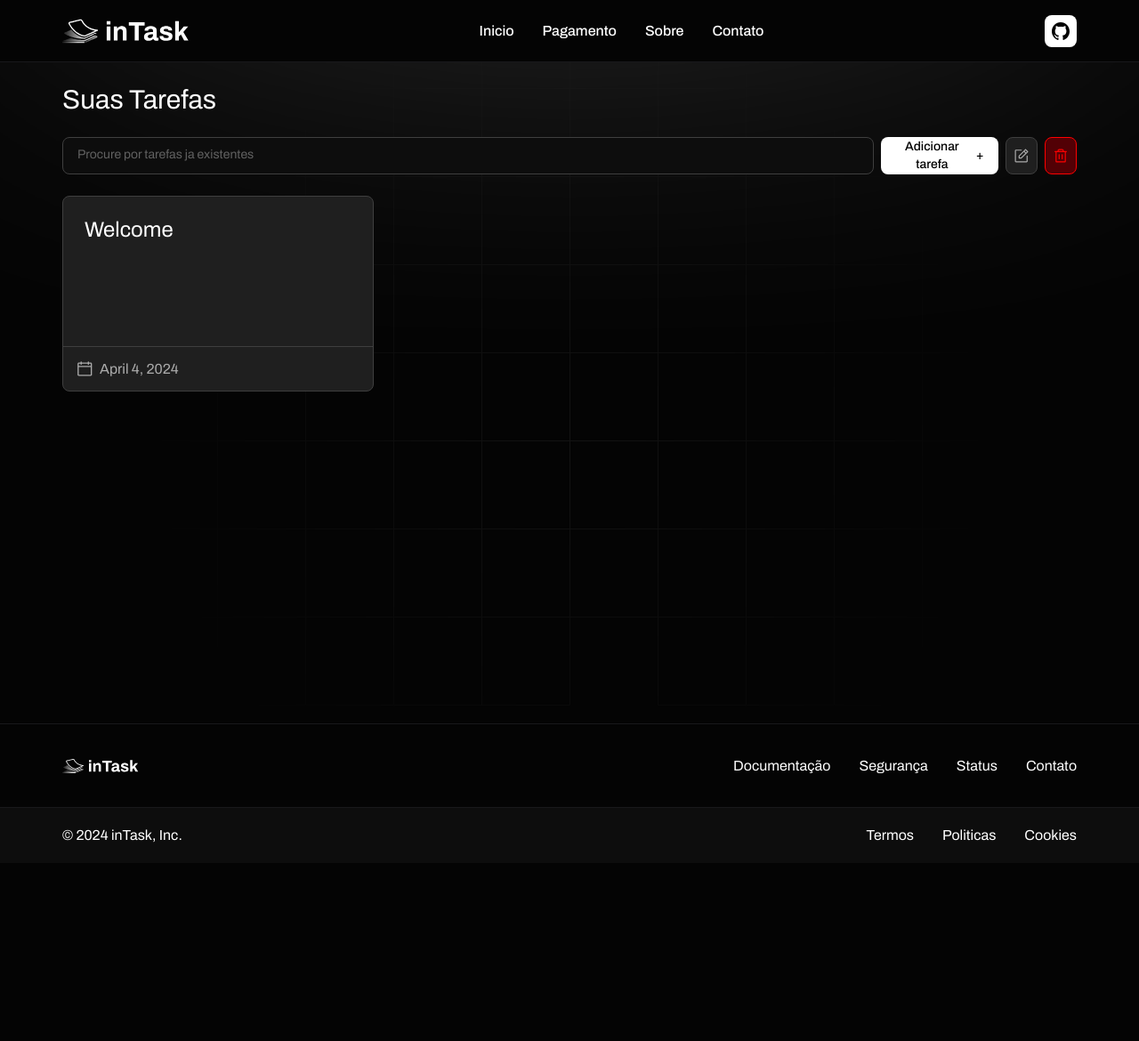
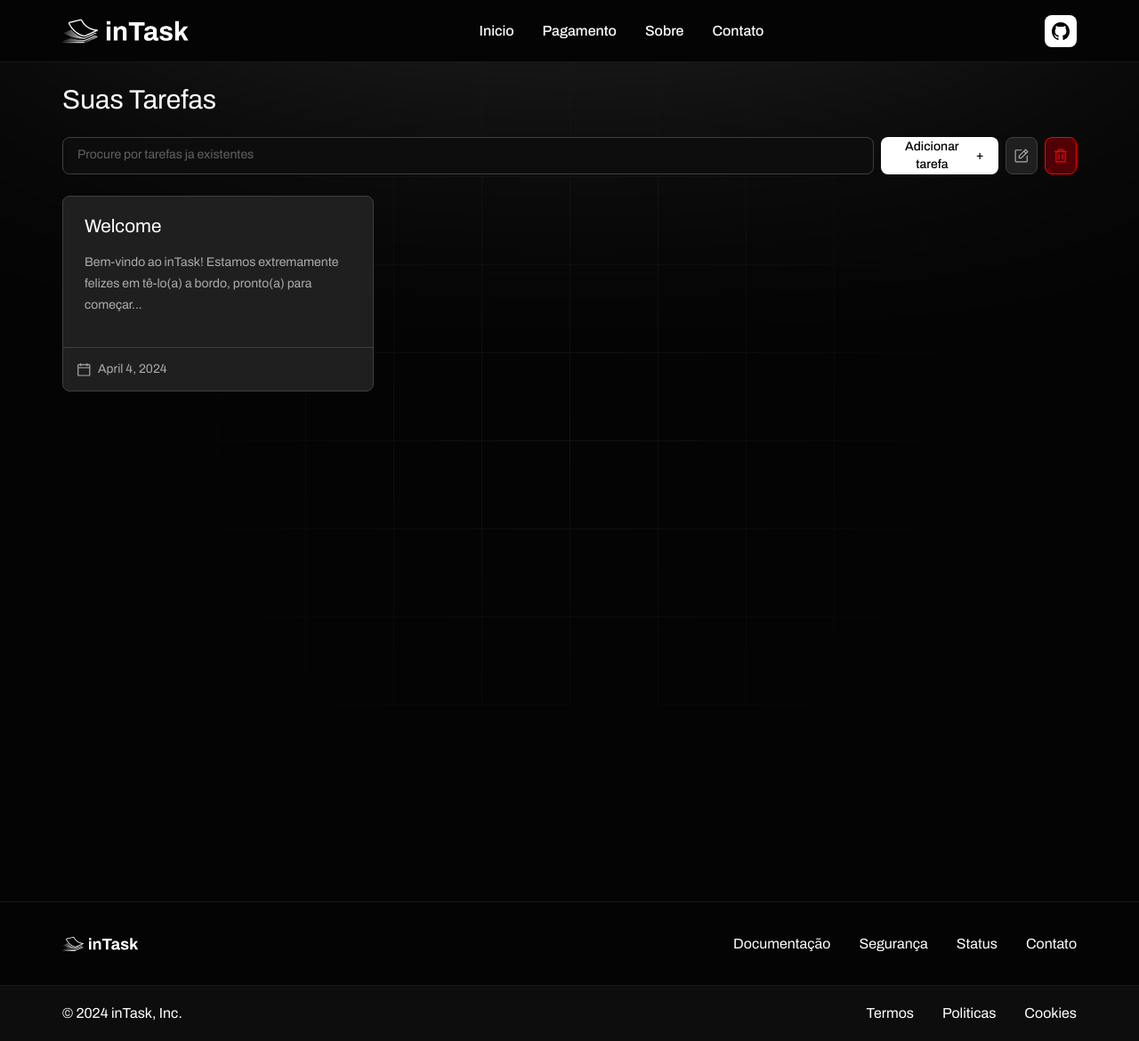
Before and after one commit to vnlopes/inTask, a PHP site: page /function/list.html in a window 1280 px wide. Shown: the whole page at 89% size. Before the commit the page ends 947 px from the top, so only its background shows below. Run offline with PHP 8.4, Linux system fonts and the light colour scheme; some libraries are stand-ins or nearby versions.

Commit message:
add more box

```diff
--- a/function/list.html
+++ b/function/list.html
@@ -12,7 +12,9 @@
       type="image/x-icon"
     />
   </head>
-  <body class="bg-[#040404] relative min-h-screen overflow-x-hidden flex items-center flex-col">
+  <body
+    class="bg-[#040404] relative min-h-screen overflow-x-hidden flex items-center flex-col"
+  >
     <img
       src="/resources/images/bg-grid-intask.svg"
       class="absolute select none z-[-1]"
@@ -57,15 +59,16 @@
         </nav>
       </header>
 
-      <main class="w-full min-h-[900px] flex justify-center">
+      <main class="w-full min-h-[900px] mb-[200px] flex justify-center">
         <section class="w-[1440px] flex flex-col gap-6 pt-6 h-full px-[70px]">
           <header class="w-full text-white text-3xl">Suas Tarefas</header>
           <header class="w-full text-white text-xl gap-2 flex">
-            <input placeholder="Procure por tarefas ja existentes"
+            <input
+              placeholder="Procure por tarefas ja existentes"
               class="max-w-[80%] w-full bg-[#0D0D0D] text-sm border border-solid border-[#3f3f3f] h-[42px] rounded-lg placeholder:text-sm placeholder:text-[#616161] pl-4 pb-1"
               type="text"
             />
-            <button
+            <button onclick="addTask()"
               class="bg-white p-2 rounded-lg text-black font-medium text-sm h-[42px] px-4 flex gap-2 items-center"
             >
               Adicionar tarefa <span>+</span>
@@ -73,23 +76,39 @@
             <button
               class="bg-[#1F1F1F] rounded-lg text-black font-medium justify-center border border-solid border-[#3F3F3F] text-sm w-[42px] h-[42px] flex gap-2 items-center"
             >
-              <img src="/resources/images/pen.svg" alt=""></span>
+              <img src="/resources/images/pen.svg" alt="" />
             </button>
             <button
               class="bg-[#520005] rounded-lg text-black font-medium justify-center border border-solid border-[#FF0000] text-sm w-[42px] h-[42px] flex gap-2 items-center"
             >
-              <img src="/resources/images/trash.svg" alt=""></span>
+              <img src="/resources/images/trash.svg" alt="" />
             </button>
           </header>
-          <div class="w-[350px] relative h-[220px] border border-solid border-[#3F3F3F] rounded-lg bg-[#1F1F1F]">
-              <header class="w-full h-[50px] mt-3 flex items-center pl-6"><span class="text-white text-2xl">Welcome</span></header>
-            <footer class="h-[50px] gap-2 w-full flex items-center px-4 border-t border-solid border-[#3F3F3F] absolute bottom-0">
-                <img src="/resources/images/calendar.svg" alt=""> <span class="text-[#ACACAC]">April 4, 2024</span>
+
+          <!-- notas -->
+
+          <section id="receivebox" class="flex flex-wrap gap-4 flex-row w-full h-full">
+            <div
+            class="textbox w-[350px] relative h-[220px] border border-solid border-[#3F3F3F] rounded-lg bg-[#1F1F1F]"
+          >
+            <header class="w-full h-[50px] mt-3 flex items-center pl-6">
+              <span class="text-white text-2xl">Welcome</span>
+            </header>
+            <main class="w-full px-6">
+              <span class="text-[#ACACAC] font-regular text-sm">Bem-vindo ao inTask! Estamos extremamente felizes em tê-lo(a) a bordo, pronto(a) para começar...</span>
+            </main>
+            <footer
+              class="h-[50px] gap-2 w-full flex items-center px-4 border-t border-solid border-[#3F3F3F] absolute bottom-0"
+            >
+              <img src="/resources/images/calendar.svg" class="w-[15px]" alt="" />
+              <span class="text-[#ACACAC] text-sm">April 4, 2024</span>
             </footer>
           </div>
+          </section>
+
+          <!-- fim notas -->
+
         </section>
-
-
       </main>
 
       <footer class="absolute flex flex-col bottom-0 w-full h-[157px]">
@@ -129,4 +148,5 @@
       </footer>
     </main>
   </body>
+  <script src="/function/script.js"></script>
 </html>
--- a/function/script.js
+++ b/function/script.js
@@ -0,0 +1,16 @@
+const receiveBox = document.querySelector('#receivebox');
+let count = 0;
+
+
+const addTask = () => {
+    count ++
+    if(count == 3){
+        receiveBox.classList.add('justify-center')
+    }
+
+    let task = document.createElement('div');
+    task.innerHTML = 'Cala a boca nengue';
+    task.style = 'color: white;'
+    task.classList.add('textbox');
+    receiveBox.appendChild(task);
+}
--- a/resources/css/style.css
+++ b/resources/css/style.css
@@ -2,6 +2,7 @@
 
 body{
     font-family: "Archivo", sans-serif;
+    transition: 1s smooth;
 }
 
 body::before{
@@ -34,3 +35,24 @@ body::before{
     background-color: #ffffff;
     border-radius: 100px;
 }
+
+
+.textbox{
+    border-radius: 8px;
+    border: 1px solid #636363;
+    background-color: #1F1F1F;
+}
+
+
+.textbox footer{
+    height: 49px;
+}
+
+.textbox header{
+    height: 49px;
+}
+
+.textbox header span{
+    height: 40px;
+    font-size: 1.3rem;
+}
```
